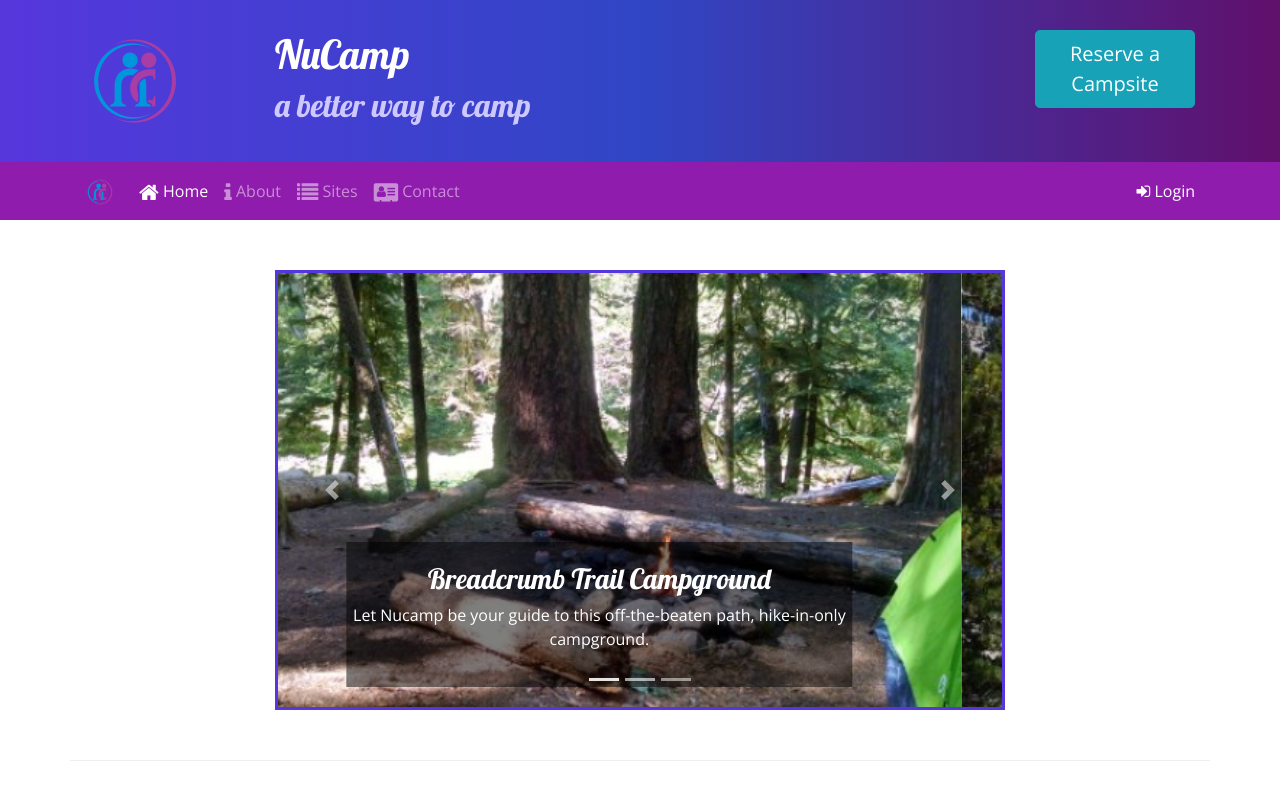
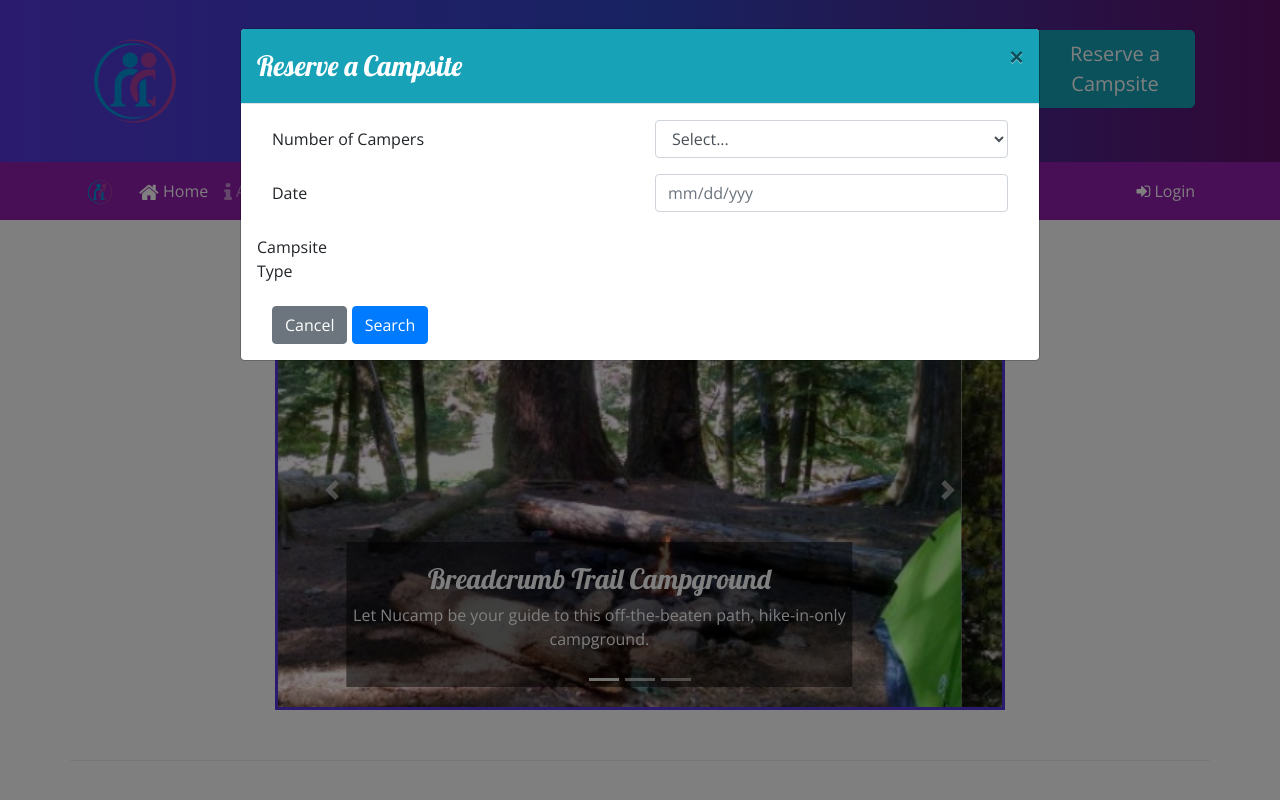
Before and after one commit to kristenwood123/camping-site-Bootstrap, a website: page index.html in a window 1280 px wide. Shown: the top 800 px of the page. Drawn offline with nearby package versions, Linux system fonts and the light colour scheme.

Commit message:
added modal

```diff
--- a/index.html
+++ b/index.html
@@ -25,14 +25,66 @@
           <h2>a better way to camp</h2>
         </div>
         <div class="col-12 col-md-4 col-xl-2">
-          <a href="#reserveForm">
-            <button type='button' class='btn btn-info btn-lg' data-toggle="tooltip" data-placement='bottom'
-              data-html='true' title="Or call us at <br/><strong>1-206-555-1234</strong>">Reserve a Campsite</button>
-          </a>
+            <button type='button' data-target=#reserveModal data-toggle='modal' class='btn btn-info btn-lg'>Reserve a Campsite</button>
         </div>
       </div>
     </div>
   </header>
+
+<div id='reserveModal' class='modal fade' role='dialog'>
+  <!-- Modal -->
+  <div class="modal-dialog modal-lg" role='document'>
+    <div class="modal-content">
+      <div class="modal-header bg-info text-white">
+        <h3 class="modal-title">Reserve a Campsite</h3>
+        <button class="close" type='button' data-dismiss='modal'>&times;</button>
+      </div>
+      <div class="modal-body">
+        <div class="container-fluid">
+          <form>
+              <div class="row">
+                <!-- 1st row -->
+                <label for="numCampers" class='col-sm-6 col-12 col-form-label'>Number of Campers</label>
+                <div class="col form-group">
+                  <select class='form-control' name="numCampers" id="numCampers">
+                    <option value="Select...">Select...</option>
+                    <option value="1">1</option>
+                    <option value="2">2</option>
+                    <option value="3">3</option>
+                    <option value="4">4</option>
+                    <option value="5">5</option>
+                    <option value="6">6</option>
+                  </select>
+                </div>
+              </div>
+              <div class="row">
+                <!-- 2nd row -->
+                <label for="date" class='col-sm-6 col-12 col-form-label'>Date</label>
+                <div class="col-sm-6 form-group">
+                  <input class="form-control" name="date" type="text" id="date" placeholder="mm/dd/yyy">
+                </div>
+                <div class="form-group row">
+                  <label for="" class='col-sm-6 col-form-label'>Campsite Type</label>
+                  <div class="col-2 btn-group btn-grou-toggle" data-toggle='buttons'>
+
+                  </div>
+                </div>
+              </div>
+              <div class="row">
+                <!-- 3rd row -->
+                <div class="col">
+                  <button type='submit' data-dismiss='modal' class='btn btn-secondary'>Cancel</button>
+                  <button type='submit' class='btn btn-primary'>Search</button>
+                </div>
+              </div>
+          </form>
+        </div>
+      </div>
+    </div>
+  </div>
+</div> <!-- End of Modal -->
+
+
 
   <nav class='navbar navbar-expand-sm navbar-dark sticky-top'>
     <div class="container">
@@ -59,8 +111,7 @@
     </div>
   </nav>
 
-  <div id='loginModal' class='modal fade' role='dialog'>
-    <!-- Modal -->
+  <div id='loginModal' class='modal fade' role='dialog'> <!-- Modal -->
     <div class="modal-dialog" role='document'>
       <div class="modal-content">
         <div class="modal-header">
@@ -201,43 +252,7 @@
     </div>
     <div class="row row-content">
       <!-- Fourth Row -->
-      <div class="col-sm-6 mx-auto">
-        <div class="card">
-          <h3 class="card-header bg-info text-white">Reserve a Campsite</h3>
-          <div class="card-body">
-            <form id='reserveForm'>
-              <div class="row">
-                <!-- 1st row -->
-                <label for="numCampers" class='col-sm-6 col-12 col-form-label'>Number of Campers</label>
-                <div class="col form-group">
-                  <select class='form-control' name="numCampers" id="numCampers">
-                    <option value="Select...">Select...</option>
-                    <option value="1">1</option>
-                    <option value="2">2</option>
-                    <option value="3">3</option>
-                    <option value="4">4</option>
-                    <option value="5">5</option>
-                    <option value="6">6</option>
-                  </select>
-                </div>
-              </div>
-              <div class="row">
-                <!-- 2nd row -->
-                <label for="date" class='col-sm-6 col-12 col-form-label'>Date</label>
-                <div class="col-sm-6 form-group">
-                  <input class="form-control" name="date" type="text" id="date" placeholder="mm/dd/yyy">
-                </div>
-              </div>
-              <div class="row">
-                <!-- 3rd row -->
-                <div class="col">
-                  <button type='submit' class='btn btn-primary'>Search</button>
-                </div>
-              </div>
-            </form>
-          </div>
-        </div>
-      </div>
+
     </div>
   </div> <!-- End of container -->
 
@@ -274,9 +289,9 @@
   <script src="node_modules/popper.js/dist/umd/popper.min.js"></script>
   <script src="node_modules/bootstrap/dist/js/bootstrap.min.js"></script>
   <script>
-    $(function () {
-      $('[data-toggle="tooltip"]').tooltip()
-    })
+    $('#reserveModal').modal({
+        keyboard: false
+      })
   </script>
 </body>
 
```
Also changed, not shown: 1 other file.
